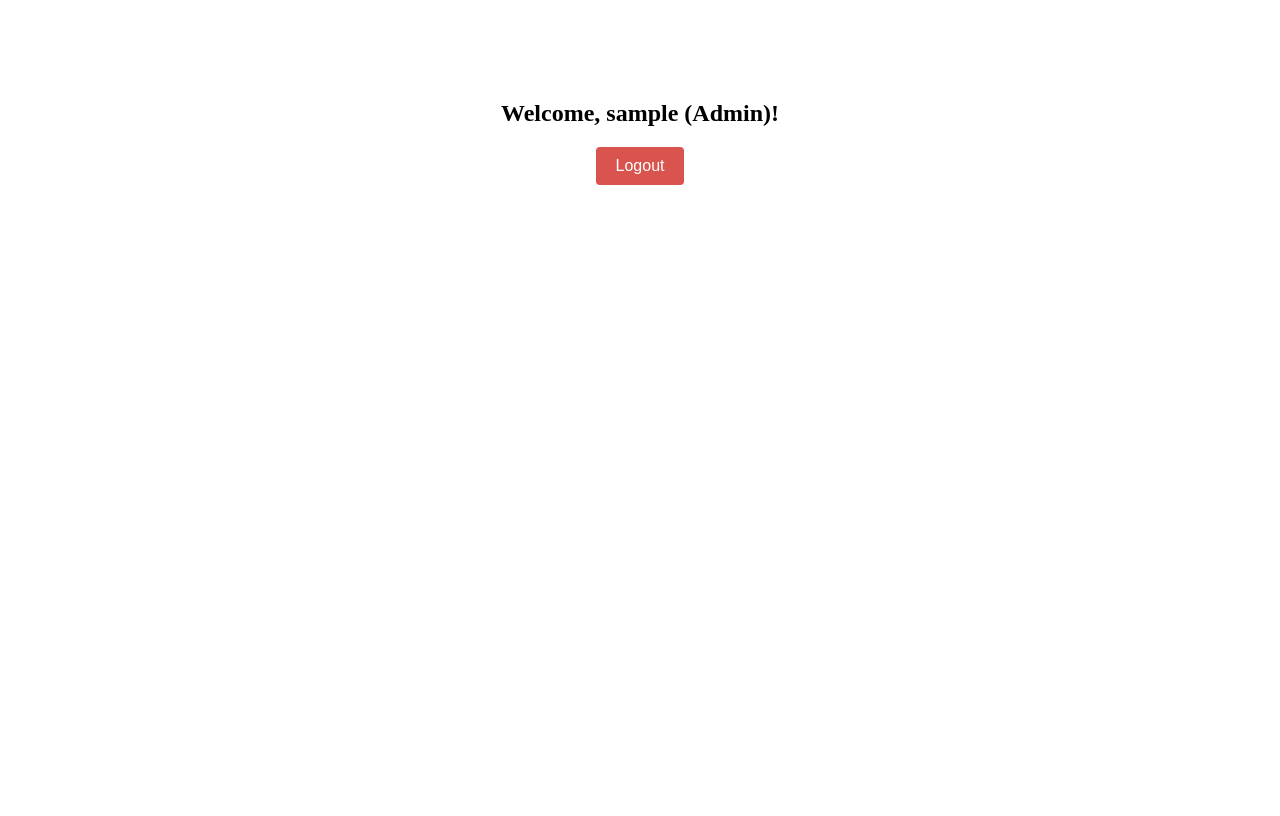
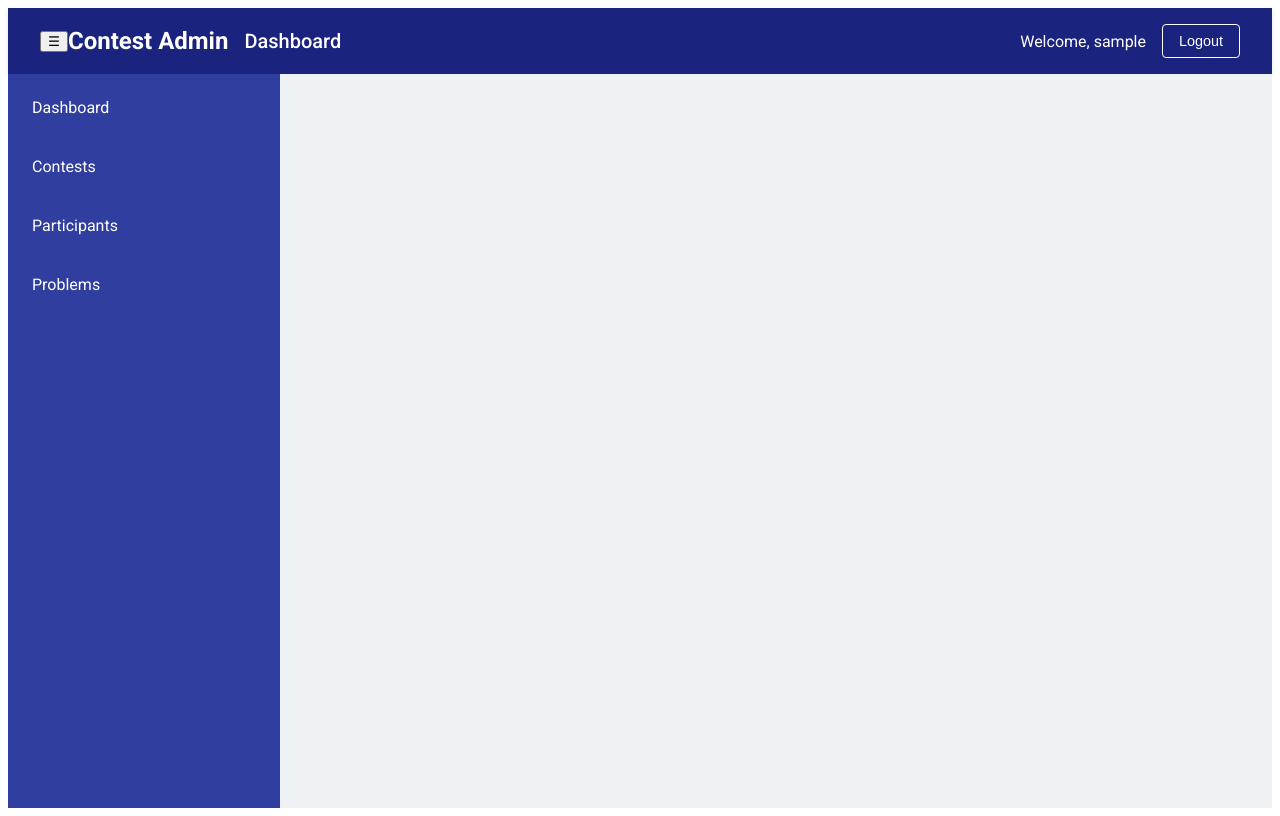
Before and after one commit to smeet2023/shaastra-angular-frontend, an Angular app: page /admin/dashboard in a window 1280 px wide. Built offline with nearby package versions, Linux system fonts and the light colour scheme; sample sign-in values are in the browser's storage.

Commit message:
started dashboard

```diff
--- a/src/app/admin-dashboard/admin-dashboard.component.html
+++ b/src/app/admin-dashboard/admin-dashboard.component.html
@@ -1,4 +1,45 @@
-<div class="dashboard">
-  <h2>Welcome, {{ username }} (Admin)!</h2>
-  <button (click)="logout()">Logout</button>
+<div class="admin-layout">
+  <!-- Top Navbar -->
+  <header class="admin-navbar">
+    <div class="navbar-left">
+      <button class="collapse-btn" (click)="toggleSidebar()">
+        <!-- Using Unicode hamburger icon -->
+        <span *ngIf="!isCollapsed">☰</span>
+        <span *ngIf="isCollapsed">&#9776;</span> <!-- They are similar, you can tweak this if you want different icons -->
+      </button>
+      <div class="logo">Contest Admin</div>
+      <div class="page-title">Dashboard</div>
+    </div>
+    <div class="navbar-right">
+      <div class="admin-info">
+        <span class="welcome-text">Welcome, {{ adminName }}</span>
+        <button class="logout-btn" (click)="logout()">Logout</button>
+      </div>
+    </div>
+  </header>
+  <!-- Sidebar and Main Content -->
+  <div class="admin-body">
+    <!-- Sidebar Navigation -->
+    <nav class="admin-sidebar" [class.collapsed]="isCollapsed">
+      <ul>
+        <li routerLinkActive="active">
+          <a routerLink="/admin/dashboard">Dashboard</a>
+        </li>
+        <li routerLinkActive="active">
+          <a routerLink="/admin/contests">Contests</a>
+        </li>
+        <li routerLinkActive="active">
+          <a routerLink="/admin/participants">Participants</a>
+        </li>
+        <li routerLinkActive="active">
+          <a routerLink="/admin/problems">Problems</a>
+        </li>
+      </ul>
+    </nav>
+    <!-- Main Content -->
+    <main class="admin-content">
+      <!-- Router outlet for loading child components -->
+      <router-outlet></router-outlet>
+    </main>
+  </div>
 </div>
--- a/src/app/admin-dashboard/admin-dashboard.component.scss
+++ b/src/app/admin-dashboard/admin-dashboard.component.scss
@@ -1,23 +1,158 @@
-.dashboard {
-    text-align: center;
-    margin-top: 100px;
+/* Apply a global font (you can import Google Fonts in index.html or via CSS) */
+@import url('https://fonts.googleapis.com/css2?family=Roboto:wght@400;500;700&display=swap');
 
-    h2 {
-      margin-bottom: 20px;
+$primary-color: #1a237e;
+$secondary-color: #303f9f;
+$background-color: #eef2f5;
+$white: #fff;
+
+$sidebar-width: 240px;
+$collapsed-sidebar-width: 0; // Full collapse
+$sidebar-bg: #303f9f;
+$sidebar-text-color: #fff;
+
+.admin-layout {
+  font-family: 'Roboto', sans-serif;
+  height: 100vh;
+  display: flex;
+  flex-direction: column;
+  background: $background-color;
+}
+
+/* Top Navbar styling */
+.admin-navbar {
+  display: flex;
+  justify-content: space-between;
+  align-items: center;
+  background: $primary-color;
+  color: $white;
+  padding: 1rem 2rem;
+  box-shadow: 0 2px 5px rgba(0, 0, 0, 0.1);
+
+  .navbar-left {
+    display: flex;
+    align-items: center;
+
+    .logo {
+      font-size: 1.5rem;
+      font-weight: 700;
+      margin-right: 1rem;
     }
 
-    button {
-      padding: 10px 20px;
-      font-size: 16px;
-      background-color: #d9534f;
-      color: #fff;
-      border: none;
-      border-radius: 4px;
-      cursor: pointer;
-      transition: background-color 0.3s;
+    .page-title {
+      font-size: 1.25rem;
+      font-weight: 500;
+    }
+  }
 
-      &:hover {
-        background-color: #c9302c;
+  .navbar-right {
+    .admin-info {
+      display: flex;
+      align-items: center;
+
+      .welcome-text {
+        margin-right: 1rem;
+        font-size: 1rem;
+      }
+
+      .logout-btn {
+        background-color: transparent;
+        color: $white;
+        border: 1px solid $white;
+        border-radius: 4px;
+        padding: 0.5rem 1rem;
+        font-size: 0.9rem;
+        cursor: pointer;
+        transition: background-color 0.3s ease, color 0.3s ease;
+
+        &:hover {
+          background-color: $white;
+          color: $primary-color;
+        }
       }
     }
   }
+}
+
+/* Main body with Sidebar and Content */
+.admin-body {
+  display: flex;
+  flex: 1;
+}
+
+/* Sidebar styling */
+/* Variables */
+$sidebar-width: 240px;
+$collapsed-sidebar-width: 0; // Full collapse
+$sidebar-bg: #303f9f;
+$sidebar-text-color: #fff;
+
+/* Sidebar styling */
+.admin-sidebar {
+  background: $sidebar-bg;
+  color: $sidebar-text-color;
+  width: $sidebar-width;
+  transition: width 0.3s ease;
+  padding: 1rem;
+  overflow-x: hidden; /* Hide any horizontal overflow when collapsed */
+
+  ul {
+    list-style: none;
+    padding: 0;
+    margin: 0;
+
+    li {
+      margin-bottom: 1.5rem;
+
+      a {
+        color: $sidebar-text-color;
+        text-decoration: none;
+        font-size: 1rem;
+        display: block;
+        padding: 0.5rem;
+        border-radius: 4px;
+        transition: background-color 0.3s ease;
+
+        &:hover,
+        &.active {
+          background: lighten($sidebar-bg, 10%);
+        }
+      }
+    }
+  }
+
+  .collapse-btn {
+    background: transparent;
+    border: none;
+    color: $sidebar-text-color;
+    cursor: pointer;
+    margin-top: 2rem;
+    font-size: 1.5rem;
+  }
+}
+
+/* When collapsed, set width to 0 and remove padding */
+.admin-sidebar.collapsed {
+  width: $collapsed-sidebar-width;
+  padding: 0;
+}
+
+/* Main Content Area */
+.admin-content {
+  flex: 1;
+  padding: 2rem;
+  overflow-y: auto;
+  background: $background-color;
+  /* A subtle fade-in animation */
+  animation: fadeIn 0.5s ease-in-out;
+}
+
+/* Fade in keyframes */
+@keyframes fadeIn {
+  from {
+    opacity: 0;
+  }
+  to {
+    opacity: 1;
+  }
+}
--- a/src/app/admin-dashboard/admin-dashboard.component.ts
+++ b/src/app/admin-dashboard/admin-dashboard.component.ts
@@ -1,4 +1,30 @@
-import { Component, OnInit } from '@angular/core';
+// import { Component, OnInit } from '@angular/core';
+// import { Router } from '@angular/router';
+// import { AuthService } from '../auth/auth.service';
+
+// @Component({
+//   selector: 'app-admin-dashboard',standalone:false,
+//   templateUrl: './admin-dashboard.component.html',
+//   styleUrls: ['./admin-dashboard.component.scss']
+// })
+// export class AdminDashboardComponent implements OnInit {
+//   username: string = '';
+//   userrole: string = '';
+
+//   constructor(private authService: AuthService, private router: Router) {}
+
+//   ngOnInit(): void {
+//     this.username = this.authService.getAdminUsername();
+//     this.userrole = localStorage.getItem('role') || 'admin';
+
+//   }
+
+//   logout(): void {
+//     this.authService.logout('admin');
+//     this.router.navigate(['/']);
+//   }
+// }
+import { Component } from '@angular/core';
 import { Router } from '@angular/router';
 import { AuthService } from '../auth/auth.service';
 
@@ -7,20 +33,20 @@ import { AuthService } from '../auth/auth.service';
   templateUrl: './admin-dashboard.component.html',
   styleUrls: ['./admin-dashboard.component.scss']
 })
-export class AdminDashboardComponent implements OnInit {
-  username: string = '';
-  userrole: string = '';
+export class AdminDashboardComponent {
+  adminName = '';
+  isCollapsed = false;
 
-  constructor(private authService: AuthService, private router: Router) {}
-
-  ngOnInit(): void {
-    this.username = this.authService.getAdminUsername();
-    this.userrole = localStorage.getItem('role') || 'admin';
-
+  constructor(private authService: AuthService, private router: Router) {
+    this.adminName = this.authService.getAdminUsername(); // Adjust if needed
   }
 
   logout(): void {
     this.authService.logout('admin');
-    this.router.navigate(['/']);
+    this.router.navigate(['/auth/admin/login']);
+  }
+
+  toggleSidebar(): void {
+    this.isCollapsed = !this.isCollapsed;
   }
 }
```
